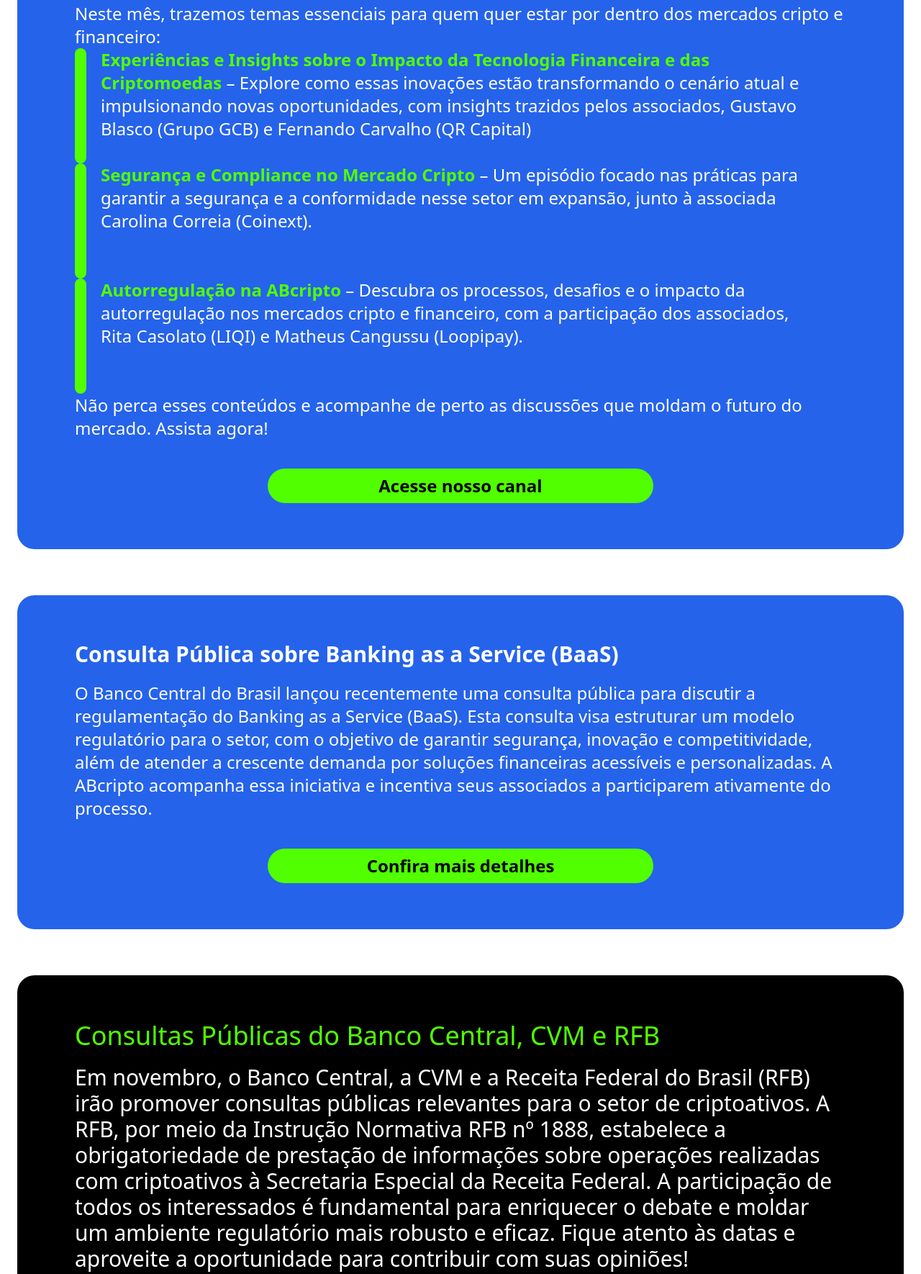
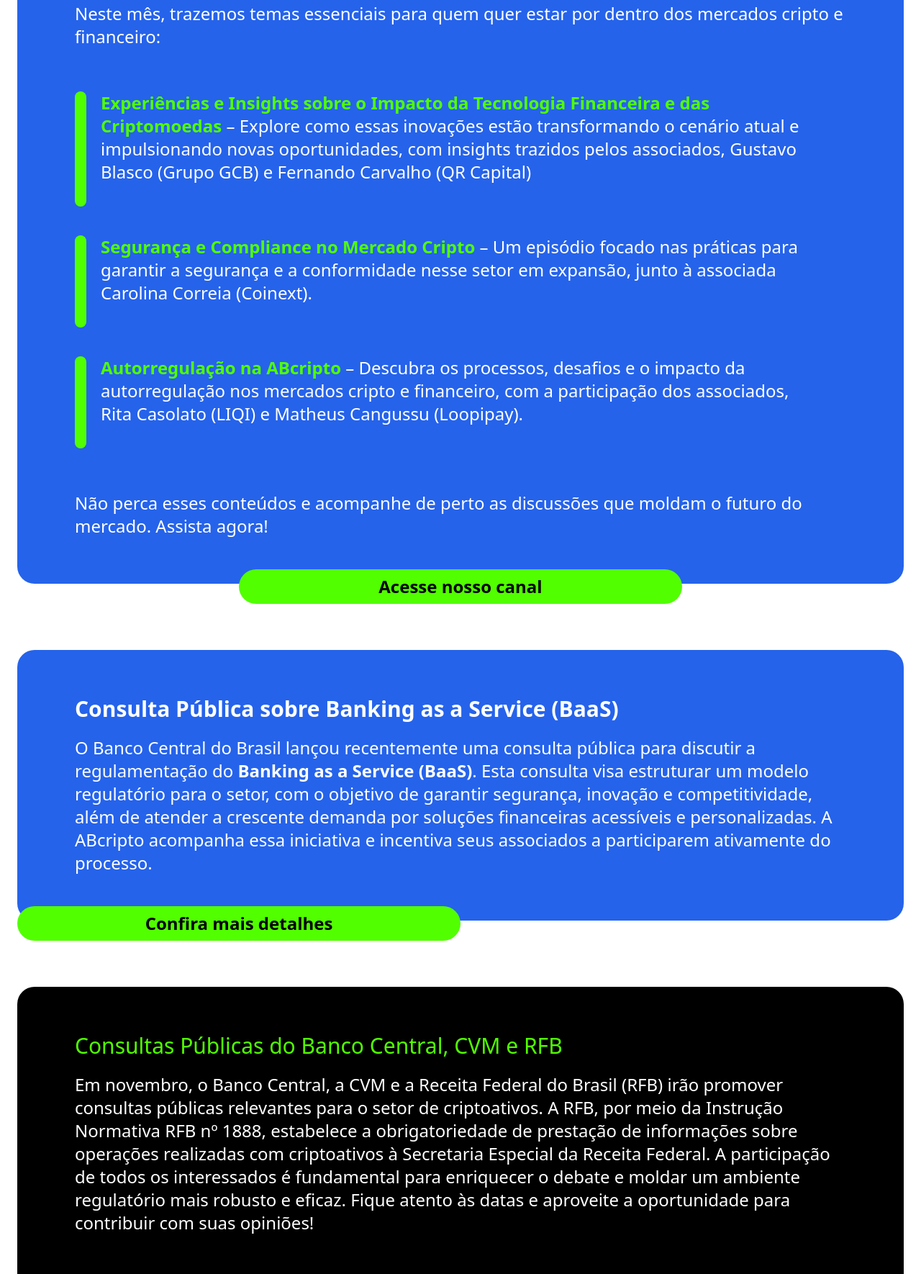
Before and after one commit to dtaccola/ab-project-1124, a plain HTML site: page index.html in a window 1280 px wide. Shown: the part 670-2440 px from the top of the page at 72% size. Drawn offline with nearby package versions, Linux system fonts and the light colour scheme.

Commit message:
espaçamentos e tamanhos

```diff
--- a/index.html
+++ b/index.html
@@ -13,18 +13,18 @@
 
   <section class="px-4 md:px-6 mb-16">
     <div class="bg-blue-600 rounded-3xl mt-10 py-16 px-8 md:px-20 flex flex-col">
-      <p class="text-2xl md:text-4xl mb-5 text-[#51ff00]">
+      <p class="text-2xl md:text-4xl mb-5 text-[#51ff00] font-bold">
         Novos Episódios do ABcast Disponíveis!
       </p>
-      <p class="text-lg md:text-3xl mb-5 text-white font-bold">
+      <p class="text-2xl md:text-3xl mb-5 text-white font-bold">
         Piscou e já temos três novos episódios fresquinhos no ABcast para você!
       </p>
-      <p class="text-base md:text-2xl text-white">
+      <p class="text-xl md:text-2xl text-white mb-5">
         Neste mês, trazemos temas essenciais para quem
         quer estar por dentro dos mercados cripto e financeiro:
       </p>
 
-      <div class="flex gap-5">
+      <div class="flex gap-5 mt-10 mb-5">
         <div class="bg-[#51ff00] w-[1rem] h-40 rounded-3xl">
         </div>
         <div class="w-11/12 ">
@@ -44,8 +44,8 @@
         </div>
       </div>
 
-      <div class="flex gap-5">
-        <div class="bg-[#51ff00] w-[1rem] h-40 rounded-3xl">
+      <div class="flex gap-5 my-5">
+        <div class="bg-[#51ff00] w-[1rem] h-32 rounded-3xl">
         </div>
         <div class="w-11/12 ">
           <p class="text-white-50">
@@ -62,8 +62,8 @@
         </div>
       </div>
 
-      <div class="flex gap-5">
-        <div class="bg-[#51ff00] w-[1rem] h-40 rounded-3xl">
+      <div class="flex gap-5 my-5">
+        <div class="bg-[#51ff00] w-[1rem] h-32 rounded-3xl">
         </div>
         <div class="w-11/12 ">
           <p class="text-white-50">
@@ -80,29 +80,29 @@
         </div>
       </div>
 
-      <span class="text-white text-2xl">
+      <span class="text-white text-2xl mt-10">
         Não perca esses conteúdos e acompanhe de perto as discussões
         que moldam o futuro do mercado. Assista agora!
       </span>
 
-      <div class="flex justify-center">
-        <a href="https://www.youtube.com/@abcripto" class="bg-[#51ff00] text-black text-lg md:text-2xl font-bold rounded-full p-2 w-full md:w-2/4 text-center block mt-10">
-          Acesse nosso canal
-        </a>
-      </div>
+    </div>
+    <div class="flex justify-center">
+      <a href="https://www.youtube.com/@abcripto" class="bg-[#51ff00] text-black text-lg md:text-2xl font-bold rounded-full p-2 w-2/4 text-center block -mt-5">
+        Acesse nosso canal
+      </a>
     </div>
   </section>
 
   <section class="px-4 md:px-6 mb-16">
     <div class="bg-blue-600 rounded-3xl mt-10 py-16 px-8 md:px-20 flex flex-col">
-      <p class="text-lg md:text-3xl mb-5 text-white font-bold">
+      <p class="text-2xl md:text-3xl mb-5 text-white font-bold">
         Consulta Pública sobre Banking
         as a Service (BaaS)
       </p>
       <p class="text-base md:text-2xl text-white">
         O Banco Central do Brasil lançou recentemente uma consulta
-        pública para discutir a regulamentação do Banking as a Service
-        (BaaS). Esta consulta visa estruturar um modelo regulatório para
+        pública para discutir a regulamentação do <span class="font-bold">Banking as a Service
+          (BaaS)</span>. Esta consulta visa estruturar um modelo regulatório para
         o setor, com o objetivo de garantir segurança, inovação e
         competitividade, além de atender a crescente demanda por
         soluções financeiras acessíveis e personalizadas. A ABcripto
@@ -110,21 +110,22 @@
         participarem ativamente do processo.
       </p>
 
-      <div class="flex justify-center">
-        <a href="https://www.gov.br/participamaisbrasil/edital-de-participacao-social-n-108-2024" class="bg-[#51ff00] text-black text-lg md:text-2xl font-bold rounded-full p-2 w-full md:w-2/4 text-center block mt-10">
-          Confira mais detalhes
-        </a>
-      </div>
+
+    </div>
+    <div class="flex justify-start">
+      <a href="https://www.gov.br/participamaisbrasil/edital-de-participacao-social-n-108-2024" class="bg-[#51ff00] text-black text-lg md:text-2xl font-bold rounded-full p-2 w-2/4 text-center block -mt-5">
+        Confira mais detalhes
+      </a>
     </div>
   </section>
 
   <section class="px-4 md:px-6 mb-16">
     <div class="bg-black rounded-3xl mt-10 py-16 px-8 md:px-20 flex flex-col">
-      <p class="text-2xl md:text-4xl mb-5 text-[#51ff00]">
+      <p class="text-2xl md:text-3xl mb-5 text-[#51ff00]">
         Consultas Públicas do
         Banco Central, CVM e RFB
       </p>
-      <p class="text-2xl md:text-3xl mb-5 text-white">
+      <p class="text-lg md:text-2xl mb-5 text-white">
         Em novembro, o Banco Central, a CVM e a Receita Federal do
         Brasil (RFB) irão promover consultas públicas relevantes para o
         setor de criptoativos. A RFB, por meio da Instrução Normativa
@@ -144,11 +145,11 @@
 
   <section class="px-4 md:px-6 mb-16">
     <div class="bg-[#51ff00] rounded-3xl mt-10 py-16 px-8 md:px-20 flex flex-col">
-      <p class="text-2xl md:text-4xl mb-5 text-black font-bold">
+      <p class="text-2xl md:text-3xl mb-5 text-black font-bold">
         Programa de Certificação
         Profissional da ABcripto
       </p>
-      <p class="text-2xl md:text-3xl mb-5 text-black">
+      <p class="text-lg md:text-2xl mb-5 text-black">
         Estamos entusiasmados em lançar o Programa de Certificação
         Profissional em Ativos Virtuais da ABcripto (CEAV ABcripto), que
         visa capacitar e reconhecer os profissionais do setor de
@@ -160,9 +161,9 @@
     </div>
   </section>
 
-  <img src="https://global.abcripto.com.br/news082024/fale-com-a-abcripto.png" alt="fale-com-abcripto" class="w-full h-auto md:h-screen object-cover">
+  <img src="https://global.abcripto.com.br/news082024/fale-com-a-abcripto.png" alt="fale-com-abcripto" class="w-full h-auto object-cover">
 
-  <img src="https://global.abcripto.com.br/news082024/rodape.png" alt="rodape" class="w-full h-auto md:h-screen object-cover">
+  <img src="https://global.abcripto.com.br/news082024/rodape.png" alt="rodape" class="w-full h-auto object-cover">
 
 </body>
 </html>
```
Also changed, not shown: images/fale-com-a-abcripto.png (added), images/rodape.png (added).
